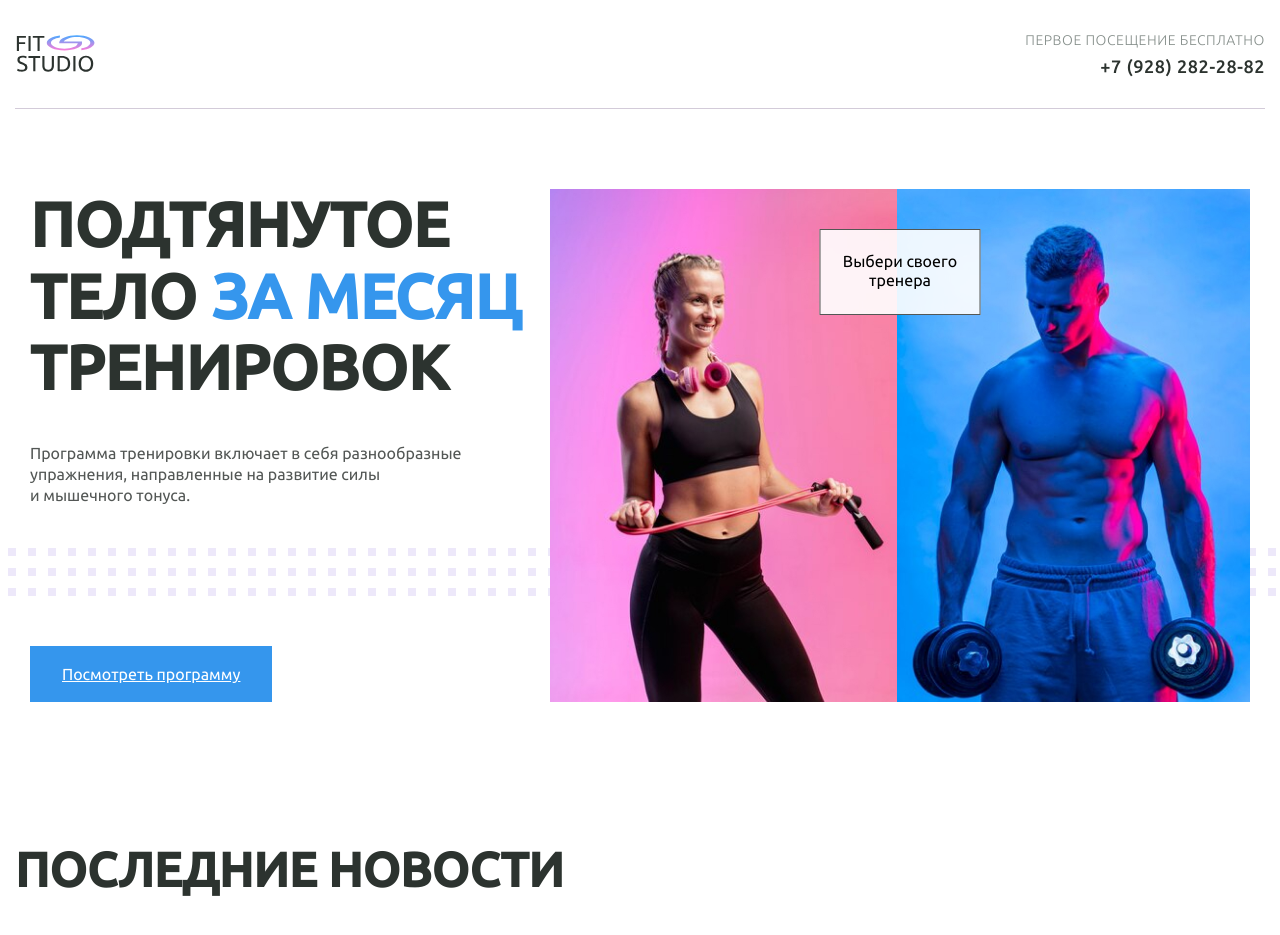
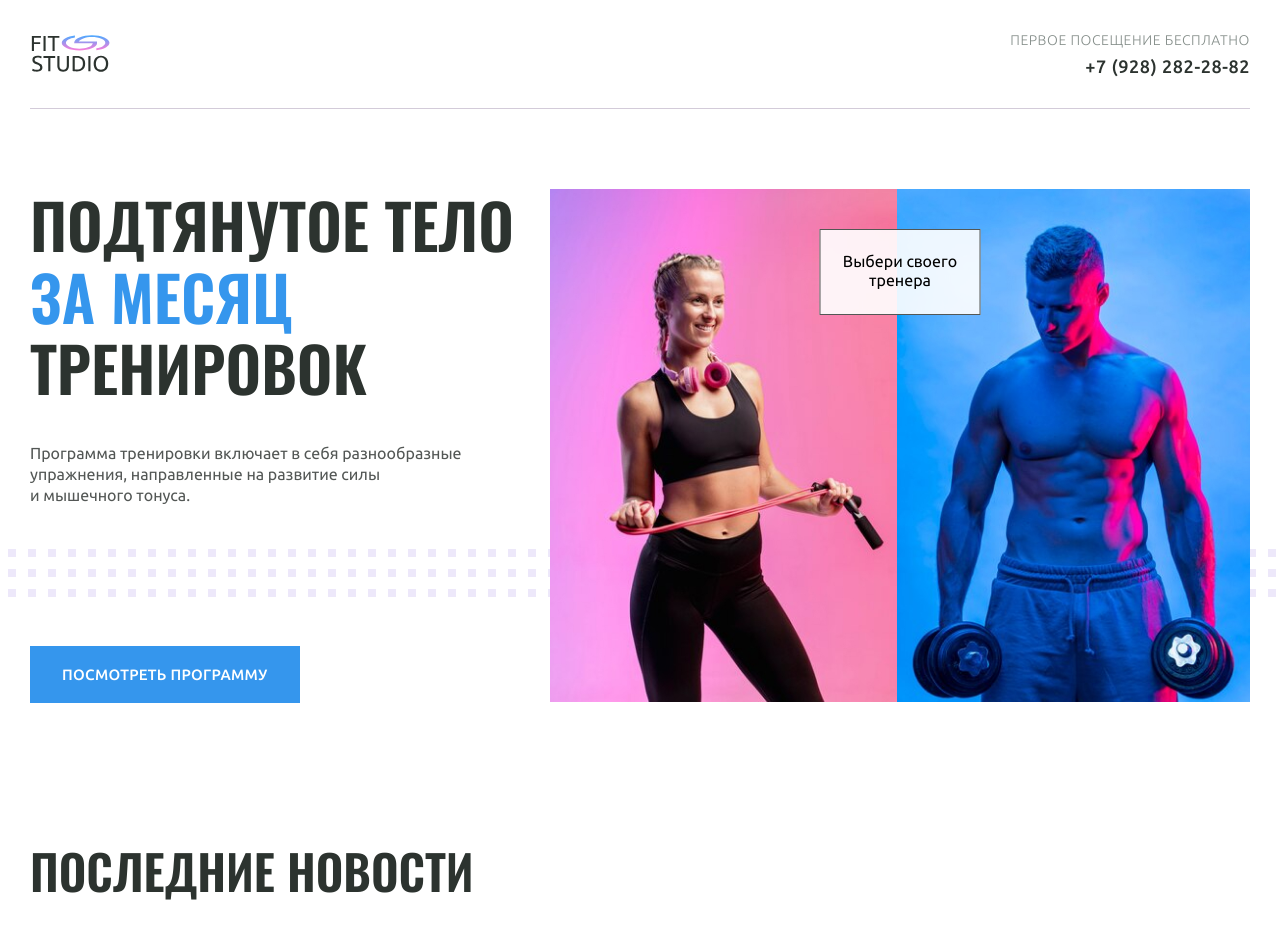
Before and after one commit to SomeJavaCoder/homework, a plain HTML site: page lesson82/html/index.html in a window 1280 px wide. Shown: the top 935 px of the page. Drawn offline with Linux system fonts and the light colour scheme.

Commit message:
fix lesson82) (82.1)

```diff
--- a/lesson82/css/article.css
+++ b/lesson82/css/article.css
@@ -11,10 +11,12 @@
 
 .text-undertitle {
     margin-bottom: 20px;
+    color: #535755;
 }
 
 .text-undertitle-2 {
     margin-bottom: 80px;
+    color: #535755;
 }
 
 .article-title-group-training {
@@ -41,6 +43,7 @@
 
 .list-item {
     margin-bottom: 12px;
+    color: #535755;
 }
 
 .about-gym {
@@ -109,5 +112,6 @@
 
 .text-undervideo {
     margin-top: 40px;
-    margin-bottom: 40px;
+    margin-bottom: 120px;
+    color: #535755;
 }
--- a/lesson82/css/global.css
+++ b/lesson82/css/global.css
@@ -21,7 +21,8 @@ p {
     margin: 0;
 }
 
-.main-article {
+.container {
     max-width: 1250px;
     margin: 0 auto;
+    padding: 0 15px;
 }
--- a/lesson82/css/header.css
+++ b/lesson82/css/header.css
@@ -1,11 +1,13 @@
 .header {
-    max-width: 1250px;
     display: flex;
     justify-content: space-between;
     align-items: center;
-    padding: 30px 0px;
+    padding: 30px 0;
+    margin-bottom: 80px;
+}
+
+.container > .header {
     border-bottom: 1px solid #D3CBD9;
-    margin-bottom: 80px;
 }
 
 .phone {
--- a/lesson82/css/index.css
+++ b/lesson82/css/index.css
@@ -1,18 +1,11 @@
-.flex-container {
-    margin-bottom: 140px;
-}
-
-.container {
-    max-width: 1250px;
-    margin: 0 auto;
-}
-
 .flex-container {
     display: flex;
     position: relative;
+    justify-content: center;
     gap: 28px;
     z-index: 1;
-    justify-content: center;
+    margin-bottom: 140px;
+    padding: 0 15px;
 }
 
 .h1-article {
@@ -23,6 +16,7 @@
     text-transform: uppercase;
     color: #2C332F;
     margin-bottom: 40px;
+    font-family: 'Oswald';
 }
 
 .h1-article .semantic-text {
@@ -40,11 +34,21 @@
 
 .button-info {
     display: inline-block;
-    max-width: 270px;
-    max-height: 57px;
     padding: 19px 32px;
     color: white;
     background-color: #3596ED;
+    text-decoration: none;
+    font-weight: 500;
+    line-height: 130%;
+    text-align: center;
+    font-size: 15px;
+    letter-spacing: 0.02em;
+    text-transform: uppercase;
+    transition: opacity 0.2s;
+}
+
+.button-info:hover {
+    opacity: 0.85;
 }
 
 .images-hero {
@@ -86,10 +90,12 @@
     line-height: 115%;
     text-transform: uppercase;
     color: #2C332F;
+    font-family: 'Oswald';
 }
 
 .cards-section {
     display: flex;
+    justify-content: space-between;
     gap: 28px;
 }
 
--- a/lesson82/html/index.html
+++ b/lesson82/html/index.html
@@ -16,7 +16,8 @@
 
 <body>
     <header>
-        <div class="main-article header">
+        <div class="container">
+            <div class="header">
                 <a href="../html/index.html">
                     <img src="../images/logo.svg" width="84" height="45" alt="Логотип">
                 </a>
@@ -25,10 +26,10 @@
                     <a class="phone-link" href="tel:+79282822882">+7 (928) 282-28-82</a>
                 </div>
             </div>
+        </div>
     </header>
     <main>
-        <article class="article">
-            <section class="flex-container">
+            <section class="flex-container сontainer">
                 <div class="hero-container">
                     <h1 class="h1-article">Подтянутое тело<strong class="semantic-text"> за&nbsp;месяц</strong> тренировок</h1>
                     <p class="about-text">Программа тренировки включает в себя разнообразные упражнения, направленные
@@ -43,7 +44,7 @@
                 </div>
             </section>
             <section class="last-news container">
-                <div class="container">
+                <div class="block-news">
                     <h2 class="last-news-main-text">Последние новости</h2>
                     <div class="cards-section">
                         <article class="card">
@@ -97,7 +98,6 @@
                     </div>
                 </div>
             </section>
-        </article>
     </main>
     <footer>
         <div class="footer">
```
Also changed, not shown: lesson82/html/article.html (+4 -2 lines). Lines whose indentation alone changed are shown as unchanged.
